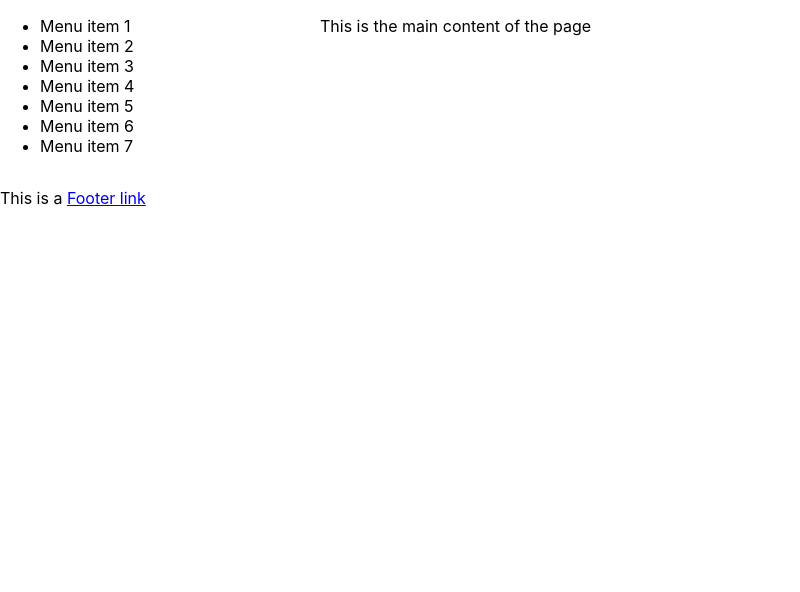
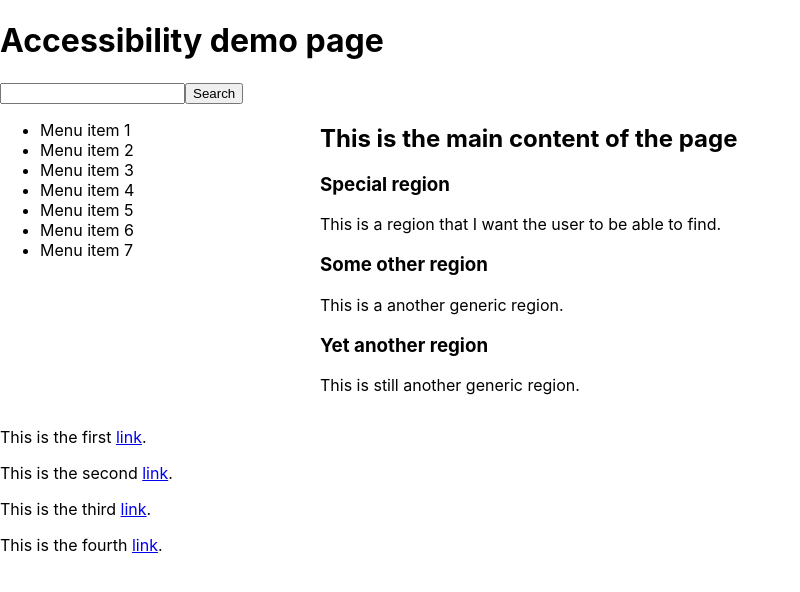
Before and after one commit to jakubgawlikowski/a11y, a React (Create React App) app in the folder a11y/: page / in a window 1280 px wide. Shown: the top 592 px of the page, without its empty margins (0-800 px from the left). Built offline with nearby package versions, Linux system fonts and the light colour scheme.

Commit message:
removed landmarks

```diff
--- a/a11y/src/App.js
+++ b/a11y/src/App.js
@@ -1,10 +1,20 @@
-import logo from './logo.svg';
 import './App.css';
 
 function App() {
   return (
+    <>
+      <header role="banner">
+        <h1>
+          Accessibility demo page
+        </h1>
+      </header>
+      <form>
+        <input type="search" aria-label="search text" size="20"/>
+        <input type="submit" value="Search"/>
+      </form>
       <div className="container">
-      <ul className="menu">
+        <nav className="menu">
+          <ul>
             <li>Menu item 1</li>
             <li>Menu item 2</li>
             <li>Menu item 3</li>
@@ -13,13 +23,37 @@ function App() {
             <li>Menu item 6</li>
             <li>Menu item 7</li>
           </ul>
-      <div className="main">
-        <p>This is the main content of the page</p>
+        </nav>
+        <main className="main">
+          <h2>This is the main content of the page</h2>
+
+          <section>
+            <h3 id="special-region">Special region</h3>
+            <p>
+            This is a region that I want the user to be able to find.
+            </p>
+          </section>
+          <section>
+            <h3 id="special-region2">Some other region</h3>
+            <p>
+            This is a another generic region.
+            </p>
+          </section>
+          <section>
+            <h3 id="special-region3">Yet another region</h3>
+            <p>
+            This is still another generic region.
+            </p>
+          </section>
+        </main>
+        <footer className="footer">
+          <p>This is the first <a href="/">link</a>.</p>
+          <p>This is the second <a href="/">link</a>.</p>
+          <p>This is the third <a href="/">link</a>.</p>
+          <p>This is the fourth <a href="/">link</a>.</p>
+        </footer>
       </div>
-      <div className="footer">
-        <p>This is a <a href="#">Footer link</a></p>
-      </div>
-    </div>
+    </>
   );
 }
 
```
Lines whose indentation alone changed are shown as unchanged.
